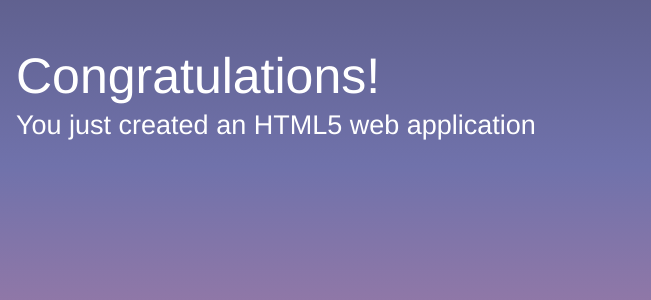
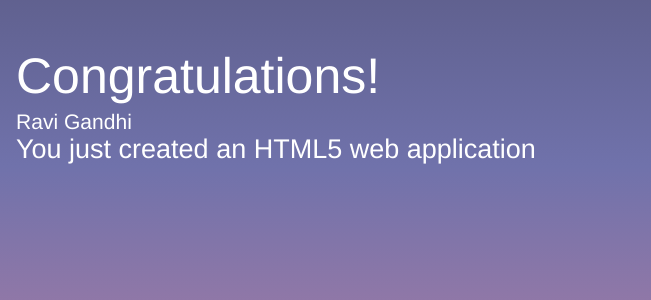
Before and after one commit to ravi-five4/aws-practice, a plain HTML site: page webpage/index.html in a window 1280 px wide. Shown: the part 234-534 px from the top of the page, 629-1280 px from the left. Drawn offline with Linux system fonts and the light colour scheme.

Commit message:
Update index.html

```diff
--- a/webpage/index.html
+++ b/webpage/index.html
@@ -58,7 +58,7 @@
         <div class="message">
             <a class="twitter-link" href="https://twitter.com/home/?status=I%20created%20a%20project%20with%20AWS%20CodeStar!%20%23AWS%20%23AWSCodeStar%20https%3A%2F%2Faws.amazon.com%2Fcodestar"><img src="img/tweet.svg" /></a>
             <div class="text">
-                <h1>Congratulations!</h1>
+                <h1>Congratulations!</h1><h3>Ravi Gandhi</h3>
                 <h2>You just created an HTML5 web application</h2>
             </div>
         </div>
```
